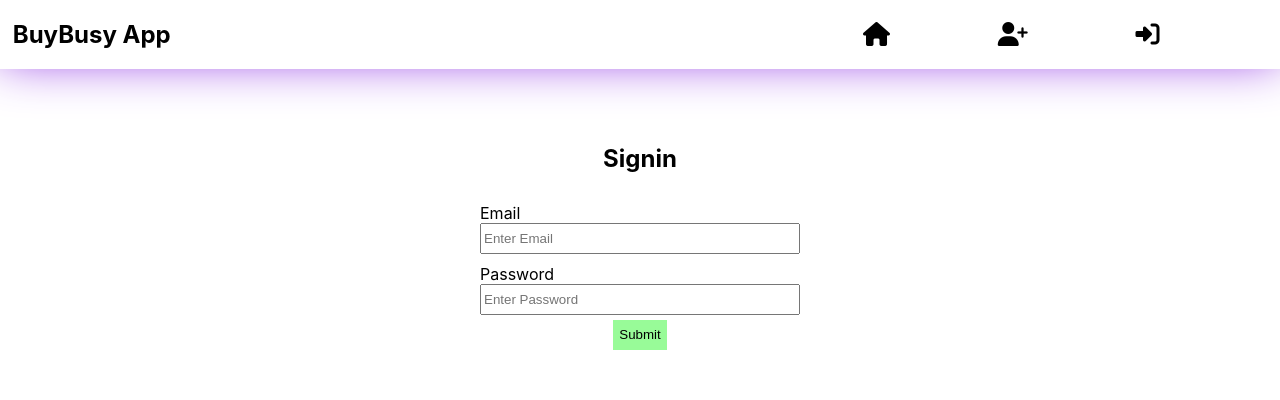
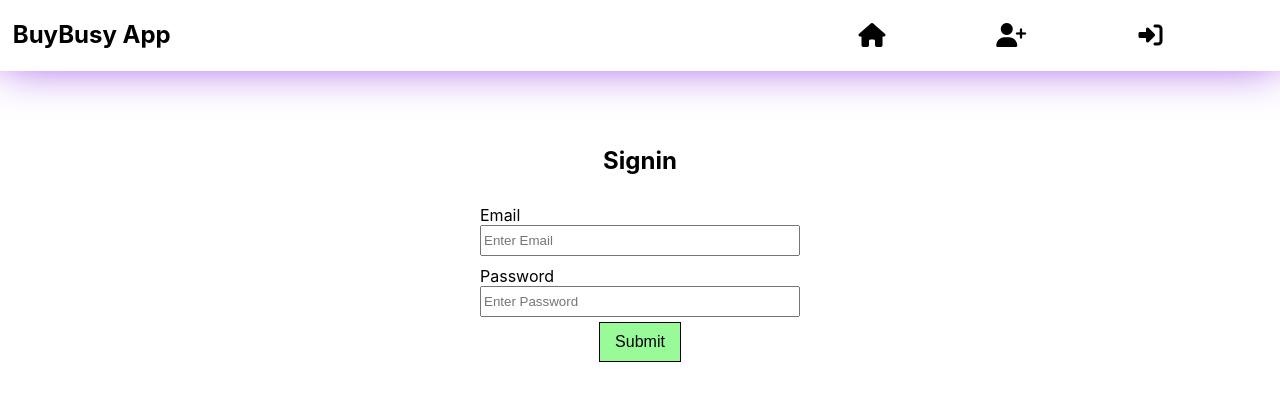
Before and after one commit to shivamk001/Buybusy_ECommerce_React_Firebase, a React (Create React App) app: page /signin in a window 1280 px wide. Shown: the top 400 px of the page. Built offline with nearby package versions, Linux system fonts and the light colour scheme; no server answers; the database is empty.

Commit message:
Styled buttons

```diff
--- a/src/Components/CartCard/CartCard.js
+++ b/src/Components/CartCard/CartCard.js
@@ -72,7 +72,7 @@ export default function CartCard({product}){
             <div className={styles.textDiv}><p>₹{product.productPrice}</p></div>
             <div className={styles.textDiv}><p>₹{parseInt(product.quantity)*parseInt(product.productPrice)}</p></div>
             <div className={styles.textDiv}>
-                <button className={styles.deleteCartProductButton} onClick={deleteCartProduct}><i className="fa-solid fa-trash fa-sm" style={{color: "#df1111"}}></i></button>
+                <button className={styles.deleteCartProductButton} onClick={deleteCartProduct}><i className={`fa-solid fa-trash fa-sm ${styles.deleteIcon}`}></i></button>
             </div>
         </>
     )
--- a/src/Components/CartCard/cartcard.module.css
+++ b/src/Components/CartCard/cartcard.module.css
@@ -35,3 +35,27 @@
     cursor: pointer;
     border: 1px solid #df1111;
 }
+
+.deleteIcon{
+    color: #df1111;
+}
+
+.deleteCartProductButton:hover{
+    box-shadow: 1px 1px 6px 2px #df1111;
+    transition: 0.1px;
+}
+
+
+.deleteCartProductButton:active{
+    background-color: #df1111;
+    color: white;
+    border: 1px solid white;
+    box-shadow: none;
+    transition: 0.7s;
+
+}
+
+.deleteCartProductButton:active i{
+    color: white;
+    transition: 0.7s;
+}
--- a/src/Components/FilterProducts/filterProducts.module.css
+++ b/src/Components/FilterProducts/filterProducts.module.css
@@ -65,8 +65,20 @@ p{
 
 .categoryDiv button{
     height: auto;
-    padding: 5px;
+    padding: 5px 10px;
     background-color: blueviolet;
     border: none;
     color: white;
+    border-radius: 10px;
+    cursor: pointer;
 }
+
+.categoryDiv button:hover{
+    background-color: black;
+    transition: 0.7s;
+}
+
+.categoryDiv button:active{
+    background-color: red;
+    transition: 0.7s;
+}
--- a/src/Components/Form/form.module.css
+++ b/src/Components/Form/form.module.css
@@ -24,6 +24,15 @@ select{
     background-color: palegreen;
     color: black;
     border: none;
-    height: 30px;
+    height: 40px;
     cursor: pointer;
+    padding: 10px 15px;
+    font-size: medium;
+    border: 1px solid black;
 }
+
+.form button:hover{
+    color: white;
+    background-color: black;
+    transition: 0.7s;
+}
--- a/src/Components/Navbar/nav.module.css
+++ b/src/Components/Navbar/nav.module.css
@@ -53,3 +53,25 @@
 .marginBottom{
     margin-bottom: 1%;
 }
+
+.linkIcon{
+    /* background-color: aqua; */
+    border-radius: 50%;
+    height: 25px;
+    width: 25px;
+    padding: 10px;
+    display: flex;
+    flex-direction: row;
+    justify-content: center;
+    align-items: center;
+}
+
+.linkIcon:hover{
+    box-shadow: 1px 1px 6px 2px black; /*h-offset, v-offset blur spread */
+    transition: 0.7s;
+}
+
+.linkIcon:active{
+    box-shadow: 1px 1px 6px 2px red; /*h-offset, v-offset blur spread */
+    transition: 0.1s;
+}
--- a/src/Components/Navbar/navbar.js
+++ b/src/Components/Navbar/navbar.js
@@ -44,13 +44,13 @@ export default function Header(){
             <nav className={styles.navbar}>
             <h1 className={styles.marginLeft}>BuyBusy App</h1>
             <div className={styles.linkcontainer}>
-                <div><Link to='/products' title="All products"><i className="fa-solid fa-house fa-xl" style={{color: '#000000'}}></i></Link></div>
-                {userState && <div><Link to={`/userCarts/${userState.uid}/myCart`}><i className="fa-solid fa-cart-shopping fa-xl" style={{color: "#000000"}} title="My cart"></i></Link></div>  }
-                {userState && <div><Link to={`/userOrders/${userState.uid}/orders`}><i className="fa-solid fa-boxes-stacked fa-xl" style={{color: "#000000"}} title="My orders"></i></Link></div>  }
-                <div><Link to='/signup'><i className="fa-solid fa-user-plus fa-xl" style={{color: '#000000'}} title='Signup'></i></Link></div>
+                <div className={styles.linkIcon}><Link to='/products' title="All products"><i className="fa-solid fa-house fa-xl" style={{color: '#000000'}}></i></Link></div>
+                {userState && <div className={styles.linkIcon}><Link to={`/userCarts/${userState.uid}/myCart`}><i className="fa-solid fa-cart-shopping fa-xl" style={{color: "#000000"}} title="My cart"></i></Link></div>  }
+                {userState && <div className={styles.linkIcon}><Link to={`/userOrders/${userState.uid}/orders`}><i className="fa-solid fa-boxes-stacked fa-xl" style={{color: "#000000"}} title="My orders"></i></Link></div>  }
+                {!userState && <div className={styles.linkIcon}><Link to='/signup'><i className="fa-solid fa-user-plus fa-xl" style={{color: '#000000'}} title='Signup'></i></Link></div>}
                 {userState?
-                    <div onClick={signOutUser} title='Sign out' style={{cursor: "pointer"}}><i className="fa fa-sign-out fa-xl" style={{color: '#000000'}} title="Sign Out"></i></div>
-                    :<div ><Link to='/signin'><i className="fa-solid fa-right-to-bracket fa-xl" style={{color: '#000000'}} title="Sign In"></i></Link></div>
+                    <div onClick={signOutUser} title='Sign out' style={{cursor: "pointer"}} className={styles.linkIcon}><i className="fa fa-sign-out fa-xl" style={{color: '#000000'}} title="Sign Out"></i></div>
+                    :<div className={styles.linkIcon}><Link to='/signin'><i className="fa-solid fa-right-to-bracket fa-xl" style={{color: '#000000'}} title="Sign In" ></i></Link></div>
                 }
             </div>
 
--- a/src/Components/OrderCard/OrderCard.js
+++ b/src/Components/OrderCard/OrderCard.js
@@ -72,7 +72,7 @@ export default function OrderCard({product}){
             <div className={styles.textDiv}><p>₹{product.productPrice}</p></div>
             <div className={styles.textDiv}><p>₹{parseInt(product.quantity)*parseInt(product.productPrice)}</p></div>
             <div className={styles.textDiv}>
-                <button className={styles.deleteCartProductButton} onClick={deleteCartProduct}><i className="fa-solid fa-trash fa-sm" style={{color: "#df1111"}}></i></button>
+                <button className={styles.deleteCartProductButton} onClick={deleteCartProduct}><i className={`fa-solid fa-trash fa-sm ${styles.deleteIcon}`}></i></button>
             </div>
         </>
     )
--- a/src/Components/OrderCard/ordercard.module.css
+++ b/src/Components/OrderCard/ordercard.module.css
@@ -35,3 +35,27 @@
     cursor: pointer;
     border: 1px solid #df1111;
 }
+
+.deleteIcon{
+    color: #df1111;
+}
+
+.deleteCartProductButton:hover{
+    box-shadow: 1px 1px 6px 2px #df1111;
+    transition: 0.1px;
+}
+
+
+.deleteCartProductButton:active{
+    background-color: #df1111;
+    color: white;
+    border: 1px solid white;
+    box-shadow: none;
+    transition: 0.7s;
+
+}
+
+.deleteCartProductButton:active i{
+    color: white;
+    transition: 0.7s;
+}
--- a/src/Components/ProductCard/productcard.module.css
+++ b/src/Components/ProductCard/productcard.module.css
@@ -43,3 +43,13 @@
     border-radius: 10px;
     cursor: pointer;
 }
+
+.productButton:hover{
+    background-color: black;
+    transition: 0.7s;
+}
+
+.productButton:active{
+    background-color: red;
+    transition: 0.1s;
+}
--- a/src/Components/ProductCart/productcart.module.css
+++ b/src/Components/ProductCart/productcart.module.css
@@ -47,3 +47,15 @@ h2{
     border: none;
     cursor: pointer;
 }
+
+.checkoutButton:hover{
+    color: white;
+    background-color: black;
+    transition: 0.7s;
+}
+
+.checkoutButton:active{
+    color: white;
+    background-color: red;
+    transition: 0.1s;
+}
```
